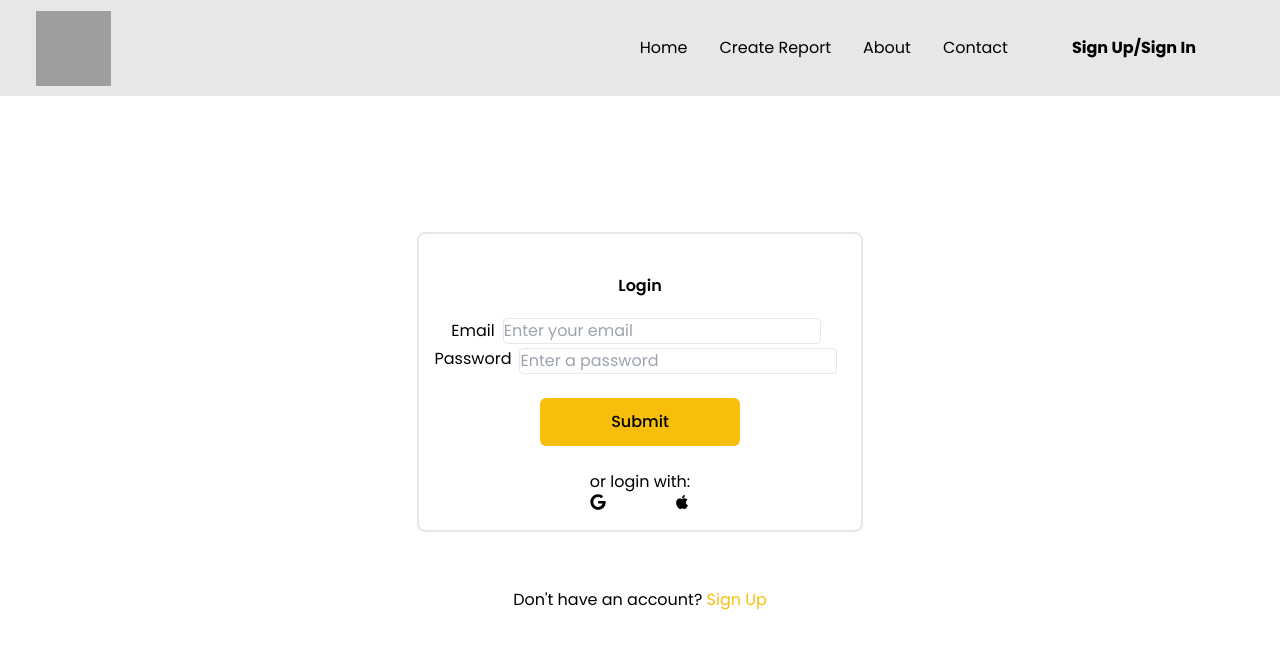
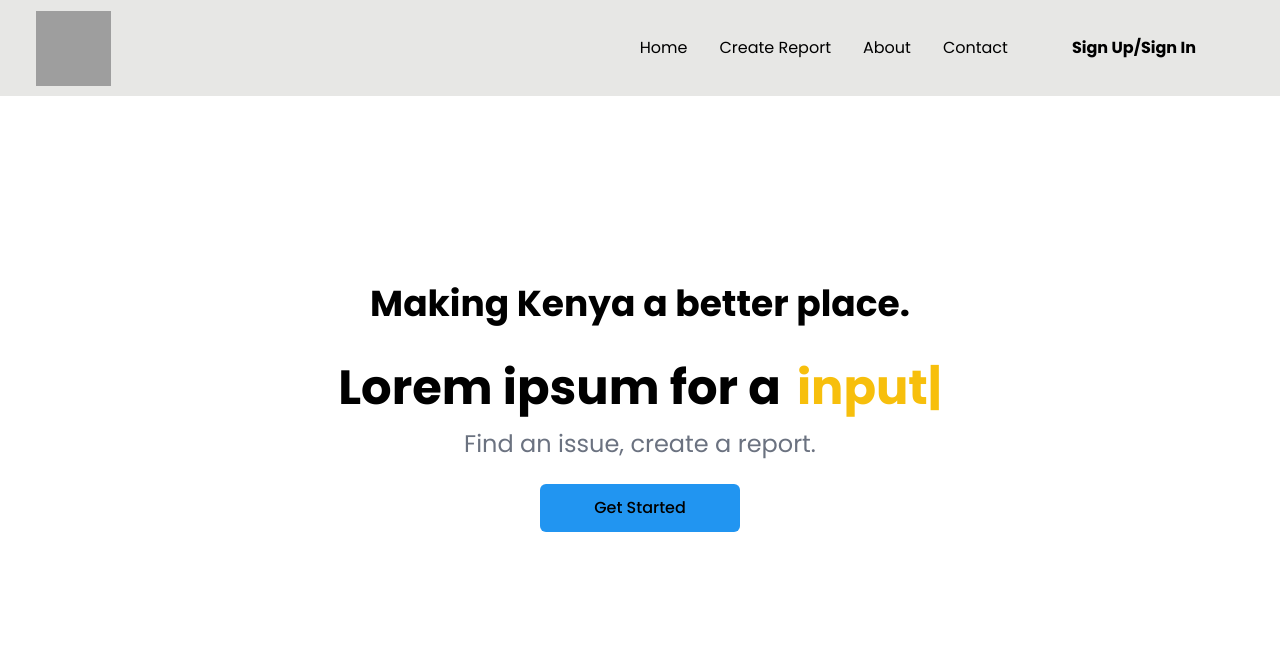
Before and after one commit to Mpoelesiamon/iReport-Front-end, a React (Create React App) app: page /home in a window 1280 px wide. Shown: the top 648 px of the page. Built offline with nearby package versions, Linux system fonts and the light colour scheme; grey boxes are pictures that could not be loaded.

Commit message:
feat: Add Hero page

```diff
--- a/package.json
+++ b/package.json
@@ -9,6 +9,7 @@
     "react": "^18.2.0",
     "react-dom": "^18.2.0",
     "react-icons": "^5.0.1",
+    "react-router-dom": "^6.22.2",
     "react-scripts": "5.0.1",
     "react-typed": "^2.0.12",
     "web-vitals": "^2.1.4"
--- a/src/components/Authentication.jsx
+++ b/src/components/Authentication.jsx
@@ -1,6 +1,7 @@
 import React, { useState } from 'react';
 import SignUp from './SignUp';
 import Login from './Login';
+import NavBar from './NavBar';
 
 const Authentication = () => {
   const [isSignUp, setIsSignUp] = useState(false);
@@ -11,6 +12,7 @@ const Authentication = () => {
 
   return (
     <div>
+      <NavBar />
       {isSignUp ? <SignUp /> : <Login />}
       <div className='text-center my-4'>
         {isSignUp ? (
--- a/src/components/Hero.jsx
+++ b/src/components/Hero.jsx
@@ -1,9 +1,29 @@
 import React from 'react'
+import { ReactTyped } from 'react-typed'
+import NavBar from './NavBar'
 
 const Hero = () => {
   return (
     <div>
-      <h1>Hello World</h1>
+      <NavBar />
+      <div className='text-white'>
+          <div className='max-w-[800px] mt-[-96px] w-full h-screen mx-auto text-center flex flex-col justify-center'>
+              <p className='text-[#00df9a] font-bold p-2'></p>
+              <h1 className='md:text-4xl sm:text-6xl text-4xl font-bold md:py-6 text-black'>Making Kenya a better place.</h1>
+              <div className='flex justify-center items-center '>
+                  <p className='md:text-5xl sm:text-4xl text-xl font-bold py-4 text-black'>Lorem ipsum for a</p>
+                  <ReactTyped
+                      className='md:text-5xl sm:text-4xl text-xl font-bold md:pl-4 pl-2 text-[#f7bf0c]'
+                      strings={['input1', 'input2', 'input3']}
+                      typeSpeed={120}
+                      backspeed={130}
+                      loop
+                  />
+              </div>
+              <p className='md:text-2xl text-xl text-gray-500'>Find an issue, create a report.</p>
+              <button className='bg-[#2195f1] w-[200px] rounded-md font-medium my-6 mx-auto py-3 text-black hover:scale-105 duration-500'>Get Started</button>
+          </div>
+      </div>
     </div>
   )
 }
--- a/src/components/NavBar.jsx
+++ b/src/components/NavBar.jsx
@@ -1,5 +1,6 @@
 import React, { useState } from 'react'
 import { AiOutlineClose, AiOutlineMenu } from 'react-icons/ai'
+import { NavLink } from "react-router-dom"
 
 const NavBar = () => {
     const [nav, setNav] = useState(false)
@@ -13,11 +14,11 @@ const NavBar = () => {
       <div className='flex justify-between items-center h-24 max-w-[1240px] mx-auto px-4'>
         <img className='h-[75px] w-[75px]' src="https://iili.io/JMy2FiF.png" alt="/" />
         <ul className='hidden md:flex cursor-pointer'>
-          <li className='p-4'>Home</li>
+          <NavLink to='/home'><li className='p-4'>Home</li></NavLink>
           <li className='p-4'>Create Report</li>
           <li className='p-4'>About</li>
           <li className='p-4'>Contact</li>
-          <li className='p-4 px-12 font-bold'>Sign Up/Sign In</li>
+          <NavLink to='/signup'><li className='p-4 px-12 font-bold'>Sign Up/Sign In</li></NavLink>
         </ul>
         <div onClick={handleNav} className='cursor-pointer block md:hidden'>
           {nav ?  <AiOutlineClose size={20}/> : <AiOutlineMenu size={20}  />}
--- a/src/index.js
+++ b/src/index.js
@@ -3,11 +3,20 @@ import ReactDOM from 'react-dom/client';
 import './index.css';
 import App from './App';
 import reportWebVitals from './reportWebVitals';
+import { RouterProvider, createBrowserRouter } from 'react-router-dom'
+import Hero from './components/Hero';
+import Authentication from './components/Authentication';
+
+const router = createBrowserRouter([
+  {path: "/", element: <App />},
+  {path: "/home", element: <Hero />},
+  {path: "/signup", element: <Authentication />},
+])
 
 const root = ReactDOM.createRoot(document.getElementById('root'));
 root.render(
   <React.StrictMode>
-    <App />
+    <RouterProvider router={router} />
   </React.StrictMode>
 );
 
```
Also changed, not shown: 1 other file (tests, documents, lock files or other folders).
